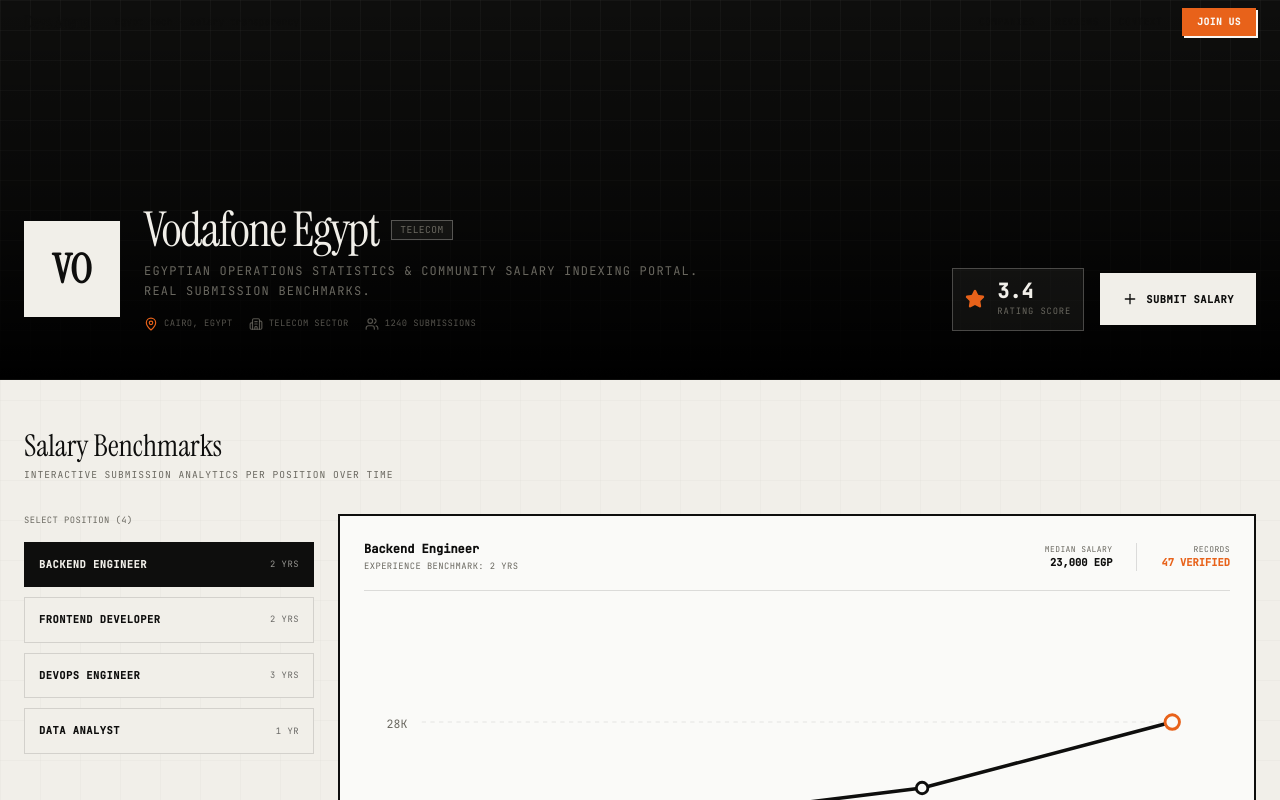
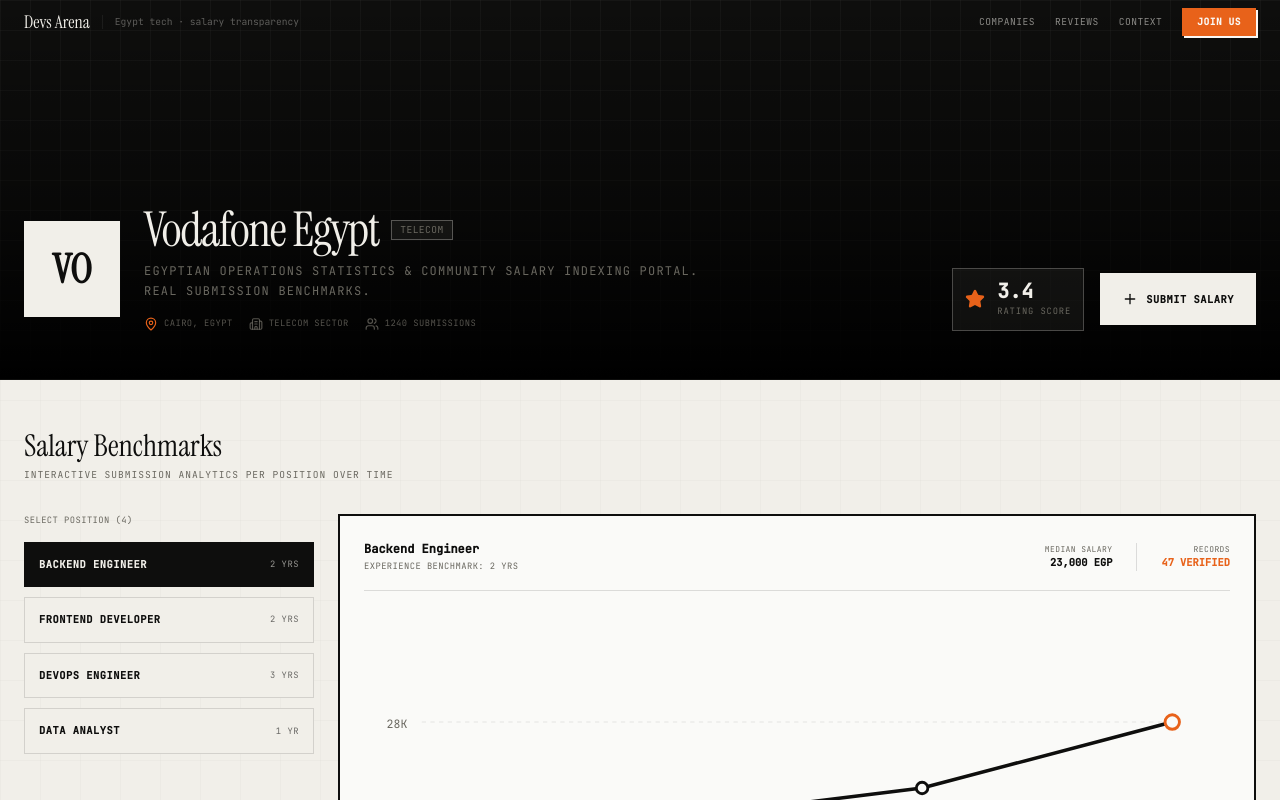
Before and after one commit to karim549549/GlassDoor, a Next.js app: page /companies/1 in a window 1280 px wide. Shown: the top 800 px of the page. Built offline with nearby package versions, Linux system fonts and the light colour scheme; no server answers.

Commit message:
Refactor global navbar for dynamic spacing and themes

```diff
--- a/app/layout.tsx
+++ b/app/layout.tsx
@@ -29,6 +29,7 @@ export const metadata: Metadata = {
 import AuthProvider from "@/components/providers/AuthProvider";
 import { cn } from "@/lib/utils";
 import { Nav } from "@/components/home/Nav";
+import { LayoutSpacer } from "@/components/providers/LayoutSpacer";
 
 const geist = Geist({subsets:['latin'],variable:'--font-sans'});
 
@@ -46,9 +47,10 @@ export default function RootLayout({
       <body className="min-h-full flex flex-col">
         <AuthProvider>
           <Nav />
-          {children}
+          <LayoutSpacer>{children}</LayoutSpacer>
         </AuthProvider>
       </body>
     </html>
+
   );
 }
--- a/components/home/Nav/NavBrand.tsx
+++ b/components/home/Nav/NavBrand.tsx
@@ -2,16 +2,17 @@ import Link from "next/link";
 
 interface NavBrandProps {
   isScrolled: boolean;
+  isDarkTheme: boolean;
 }
 
-export function NavBrand({ isScrolled }: NavBrandProps) {
+export function NavBrand({ isScrolled, isDarkTheme }: NavBrandProps) {
   return (
     <div className="flex items-center gap-3">
       <Link href="/" className="flex items-center gap-3">
         <span className="font-display text-[1.1rem]">Devs Arena</span>
       </Link>
       <span className={`font-mono text-[0.6rem] opacity-35 border-l pl-3 hidden sm:block transition-colors duration-300 ${
-        isScrolled ? "border-[#F1EFE9]/20" : "border-[#0E0E0D]/20"
+        isDarkTheme ? "border-[#F1EFE9]/20" : "border-[#0E0E0D]/20"
       }`}>
         Egypt tech · salary transparency
       </span>
--- a/components/home/Nav/NavUserMenu.tsx
+++ b/components/home/Nav/NavUserMenu.tsx
@@ -17,9 +17,10 @@ import { Bell, Settings, LogOut, User, MessageSquare } from "lucide-react";
 
 interface NavUserMenuProps {
   isScrolled: boolean;
+  isDarkTheme: boolean;
 }
 
-export function NavUserMenu({ isScrolled }: NavUserMenuProps) {
+export function NavUserMenu({ isScrolled, isDarkTheme }: NavUserMenuProps) {
   const { user, clearAuth, notifications, markNotificationAsRead } = useAuthStore();
   const router = useRouter();
   const [isLogoutPromptOpen, setIsLogoutPromptOpen] = useState(false);
@@ -60,9 +61,9 @@ export function NavUserMenu({ isScrolled }: NavUserMenuProps) {
           <button
             onClick={() => alert("Chat panel is under development.")}
             className={`p-1.5 rounded-full border border-transparent transition-all duration-200 cursor-pointer flex items-center justify-center hover:scale-105 active:scale-95 ${
-              isScrolled
-                ? "text-[#0E0E0D] hover:bg-[#0E0E0D]/10"
-                : "text-[#F1EFE9] hover:bg-[#F1EFE9]/15"
+              isDarkTheme
+                ? "text-[#F1EFE9] hover:bg-[#F1EFE9]/15"
+                : "text-[#0E0E0D] hover:bg-[#0E0E0D]/10"
             }`}
             title="Messages"
           >
@@ -73,9 +74,9 @@ export function NavUserMenu({ isScrolled }: NavUserMenuProps) {
           <button
             onClick={() => alert("Notifications panel is under development.")}
             className={`p-1.5 rounded-full border border-transparent transition-all duration-200 cursor-pointer flex items-center justify-center relative hover:scale-105 active:scale-95 ${
-              isScrolled
-                ? "text-[#0E0E0D] hover:bg-[#0E0E0D]/10"
-                : "text-[#F1EFE9] hover:bg-[#F1EFE9]/15"
+              isDarkTheme
+                ? "text-[#F1EFE9] hover:bg-[#F1EFE9]/15"
+                : "text-[#0E0E0D] hover:bg-[#0E0E0D]/10"
             }`}
             title="Notifications"
           >
@@ -87,7 +88,7 @@ export function NavUserMenu({ isScrolled }: NavUserMenuProps) {
 
           <DropdownMenu>
             <DropdownMenuTrigger className={`relative flex h-7 w-7 items-center justify-center font-mono text-[0.7rem] font-bold border focus:outline-none transition-all duration-150 rounded-full cursor-pointer overflow-hidden hover:scale-105 active:scale-95 ${
-              isScrolled
+              isDarkTheme
                 ? "bg-[#F1EFE9] text-[#0E0E0D] border-[#F1EFE9]/20 hover:border-[#F1EFE9]"
                 : "bg-[#0E0E0D] text-[#F1EFE9] border-[#0E0E0D]/25 hover:border-[#0E0E0D]"
             }`}>
--- a/components/home/Nav/index.tsx
+++ b/components/home/Nav/index.tsx
@@ -1,11 +1,13 @@
 "use client";
 
 import { useEffect, useState } from "react";
+import { usePathname } from "next/navigation";
 import { NavBrand } from "./NavBrand";
 import { NavUserMenu } from "./NavUserMenu";
 
 export function Nav() {
   const [isScrolled, setIsScrolled] = useState(false);
+  const pathname = usePathname();
 
   useEffect(() => {
     const handleScroll = () => setIsScrolled(window.scrollY > 0);
@@ -14,17 +16,24 @@ export function Nav() {
     return () => window.removeEventListener("scroll", handleScroll);
   }, []);
 
+  const isCoverPage = pathname.startsWith("/user/") || pathname.startsWith("/companies/");
+
+  // isDarkTheme = true means navbar text should be light (#F1EFE9), suitable for dark backgrounds
+  const isDarkTheme = isScrolled || isCoverPage;
+
   return (
     <nav className={`fixed top-0 left-0 right-0 z-50 transition-all duration-300 ${
       isScrolled
         ? "bg-[#0E0E0D] text-[#F1EFE9] border-b border-[#F1EFE9]/10 shadow-sm"
-        : "bg-transparent text-[#0E0E0D]"
+        : isCoverPage
+          ? "bg-transparent text-[#F1EFE9]"
+          : "bg-transparent text-[#0E0E0D]"
     }`}>
       <div className={`flex items-center justify-between h-11 transition-all duration-300 ${
         isScrolled ? "px-40" : "px-6"
       }`}>
-        <NavBrand isScrolled={isScrolled} />
-        <NavUserMenu isScrolled={isScrolled} />
+        <NavBrand isScrolled={isScrolled} isDarkTheme={isDarkTheme} />
+        <NavUserMenu isScrolled={isScrolled} isDarkTheme={isDarkTheme} />
       </div>
     </nav>
   );
--- /dev/null
+++ b/components/providers/LayoutSpacer.tsx
@@ -0,0 +1,22 @@
+"use client";
+
+import { usePathname } from "next/navigation";
+import React from "react";
+
+export function LayoutSpacer({ children }: { children: React.ReactNode }) {
+  const pathname = usePathname();
+
+  // Pages that are full-bleed (no top spacer/margin needed)
+  const isBleedPage =
+    pathname === "/" ||
+    pathname.startsWith("/user/") ||
+    pathname.startsWith("/companies/");
+
+  return (
+    <div className={`flex-1 flex flex-col ${isBleedPage ? "" : "pt-11"}`}>
+      {children}
+    </div>
+  );
+}
+
+export default LayoutSpacer;
```
